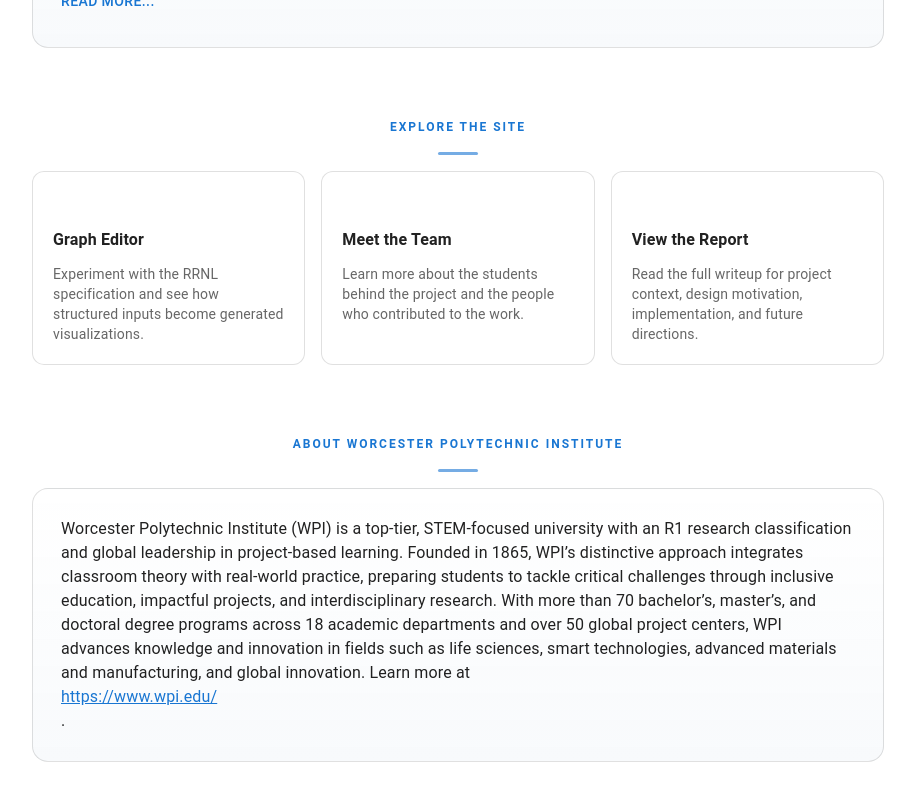
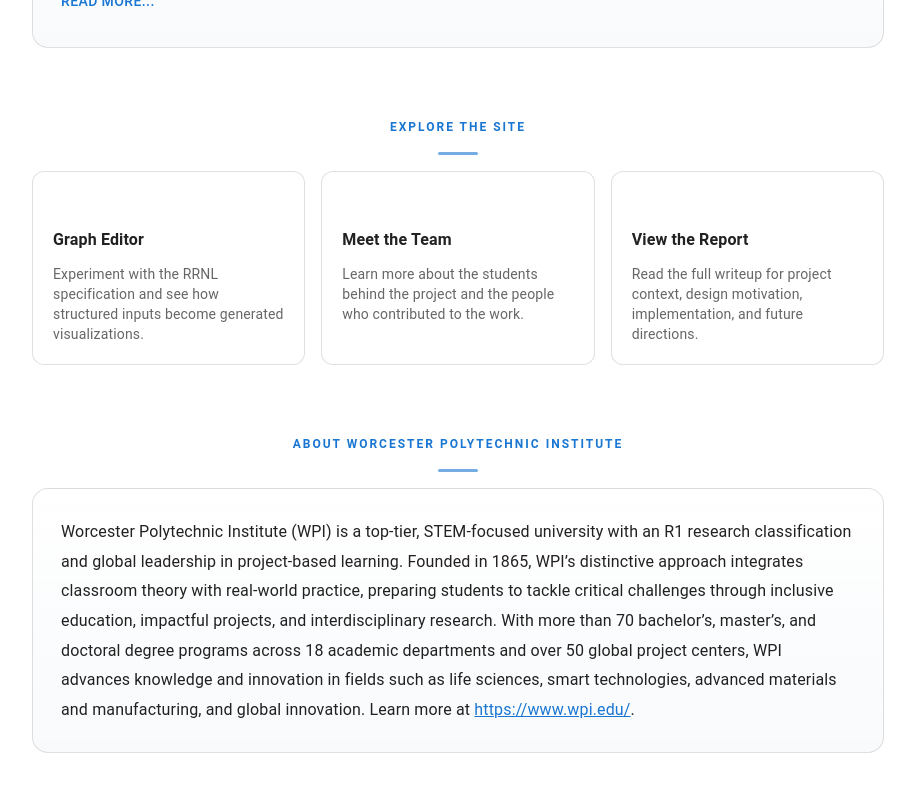
Before and after one commit to zoefisk/mqp-showcase-site, a Next.js app: page / in a window 1280 px wide. Shown: the part 1071-1871 px from the top of the page, without its empty margins (218-1133 px from the left). Built offline with nearby package versions, Linux system fonts and the light colour scheme; some icons are missing; what @mui/material-nextjs would draw is missing.

Commit message:
fix: wpi hyperlink is now on the same line as the rest

```diff
--- a/src/components/ui/SectionBlock.tsx
+++ b/src/components/ui/SectionBlock.tsx
@@ -1,5 +1,5 @@
 import SectionTitle from "@/components/ui/SectionTitle";
-import { Paper, Stack } from "@mui/material";
+import { Paper, Typography } from "@mui/material";
 import * as React from "react";
 
 type SectionBlockProps = {
@@ -20,7 +20,7 @@ export default function SectionBlock({ title, mainText }: SectionBlockProps) {
                         "linear-gradient(180deg, rgba(255,255,255,0.96) 0%, rgba(248,250,252,1) 100%)",
                 }}
             >
-                <Stack spacing={2.5}>{mainText}</Stack>
+                <Typography sx={{ lineHeight: 1.85 }}>{mainText}</Typography>
             </Paper>
         </>
     );
```
